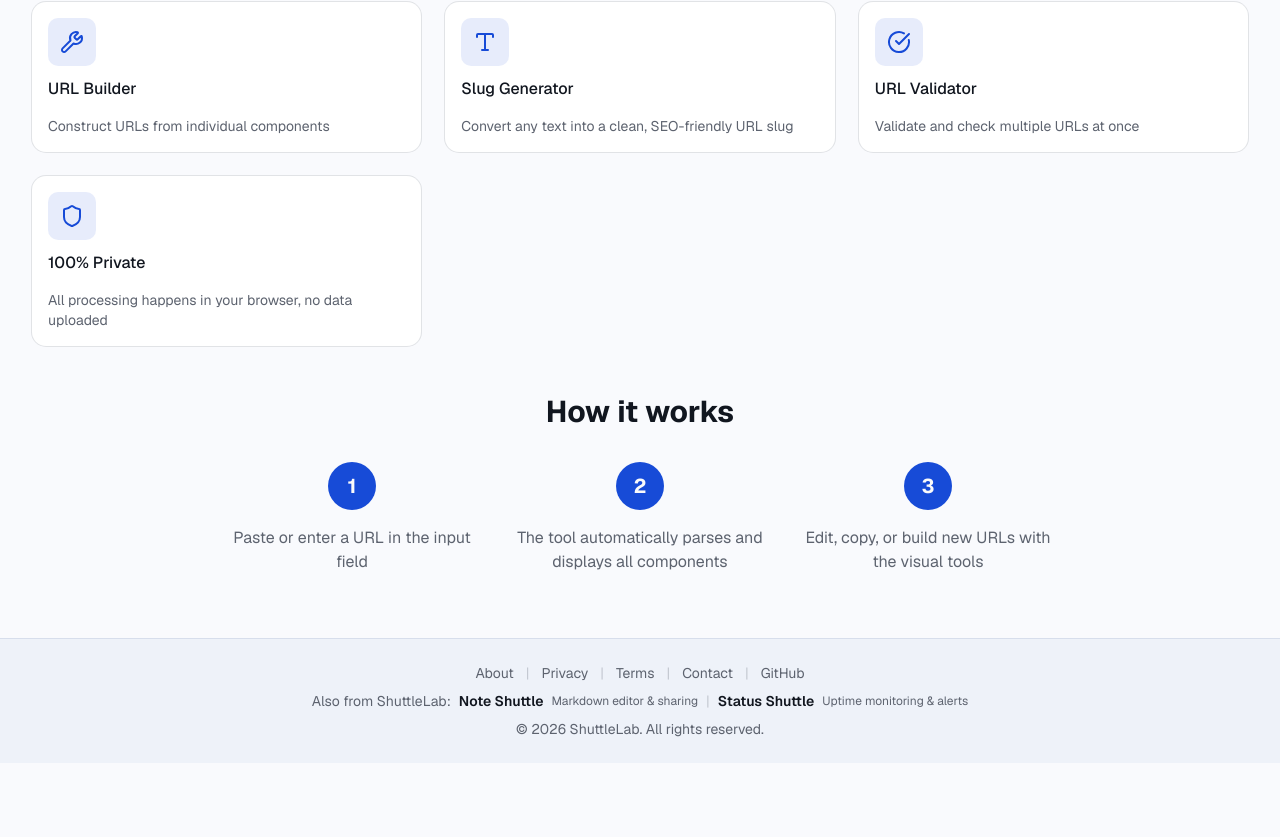
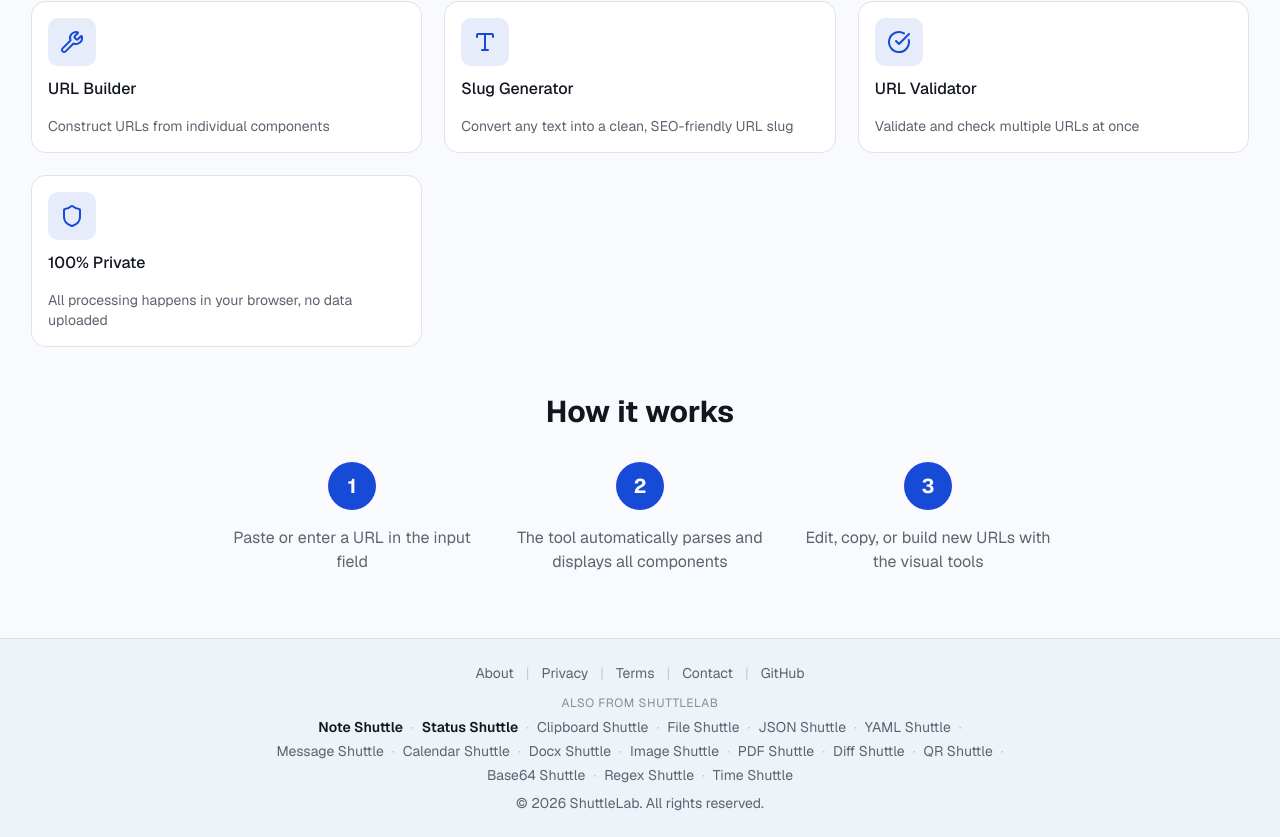
Before and after one commit to ShuttleLab/url-shuttle, a Next.js app: page /en in a window 1280 px wide. Shown: the part 1344-2181 px from the top of the page. Before the commit the page ends 2107 px from the top, so only its background shows below. Built offline with nearby package versions, Linux system fonts and the light colour scheme.

Commit message:
footer: full sibling cross-link list (paid note/status first, then free tools)
Co-Authored-By: Claude Opus 4.8 (1M context) <noreply@anthropic.com>

```diff
--- a/components/footer.tsx
+++ b/components/footer.tsx
@@ -2,6 +2,27 @@
 
 import { useTranslations } from "next-intl";
 import { Link } from "@/i18n/navigation";
+
+const CURRENT_HOST = "url.shuttlelab.org";
+const SIBLING_SITES: { name: string; host: string; featured?: boolean }[] = [
+  { name: "Note Shuttle", host: "note.shuttlelab.org", featured: true },
+  { name: "Status Shuttle", host: "status.shuttlelab.org", featured: true },
+  { name: "Clipboard Shuttle", host: "clipboard.shuttlelab.org" },
+  { name: "File Shuttle", host: "file.shuttlelab.org" },
+  { name: "JSON Shuttle", host: "json.shuttlelab.org" },
+  { name: "YAML Shuttle", host: "yaml.shuttlelab.org" },
+  { name: "Message Shuttle", host: "msg.shuttlelab.org" },
+  { name: "Calendar Shuttle", host: "calendar.shuttlelab.org" },
+  { name: "Docx Shuttle", host: "docx.shuttlelab.org" },
+  { name: "Image Shuttle", host: "image.shuttlelab.org" },
+  { name: "PDF Shuttle", host: "pdf.shuttlelab.org" },
+  { name: "Diff Shuttle", host: "diff.shuttlelab.org" },
+  { name: "QR Shuttle", host: "qr.shuttlelab.org" },
+  { name: "Base64 Shuttle", host: "base64.shuttlelab.org" },
+  { name: "URL Shuttle", host: "url.shuttlelab.org" },
+  { name: "Regex Shuttle", host: "regex.shuttlelab.org" },
+  { name: "Time Shuttle", host: "time.shuttlelab.org" },
+];
 
 export default function Footer() {
   const t = useTranslations();
@@ -36,26 +57,23 @@ export default function Footer() {
               {t("footer.github")}
             </a>
           </div>
-          <p className="flex items-center gap-2 flex-wrap justify-center">
-            <span className="text-muted-foreground">Also from ShuttleLab:</span>
-            <a
-              href="https://note.shuttlelab.org"
-              rel="noopener"
-              className="font-semibold text-foreground hover:text-primary transition-colors"
-            >
-              Note Shuttle
-            </a>
-            <span className="text-muted-foreground text-xs">{t("common.notePromoDesc")}</span>
-            <span className="text-muted-foreground/30">|</span>
-            <a
-              href="https://status.shuttlelab.org"
-              rel="noopener"
-              className="font-semibold text-foreground hover:text-primary transition-colors"
-            >
-              Status Shuttle
-            </a>
-            <span className="text-muted-foreground text-xs">{t("common.statusPromoDesc")}</span>
-          </p>
+          <div className="flex flex-col items-center gap-1.5 pt-1">
+            <span className="text-xs uppercase tracking-wider text-muted-foreground/70">Also from ShuttleLab</span>
+            <div className="flex items-center gap-x-2 gap-y-1 flex-wrap justify-center max-w-3xl">
+              {SIBLING_SITES.filter((s) => s.host !== CURRENT_HOST).map((s, idx, arr) => (
+                <span key={s.host} className="flex items-center gap-x-2">
+                  <a
+                    href={`https://${s.host}`}
+                    rel="noopener"
+                    className={s.featured ? "font-semibold text-foreground hover:text-primary transition-colors" : "hover:text-foreground transition-colors"}
+                  >
+                    {s.name}
+                  </a>
+                  {idx < arr.length - 1 && <span className="text-muted-foreground/30">·</span>}
+                </span>
+              ))}
+            </div>
+          </div>
           <p>
             &copy; {new Date().getFullYear()} ShuttleLab. All rights reserved.
           </p>
```
